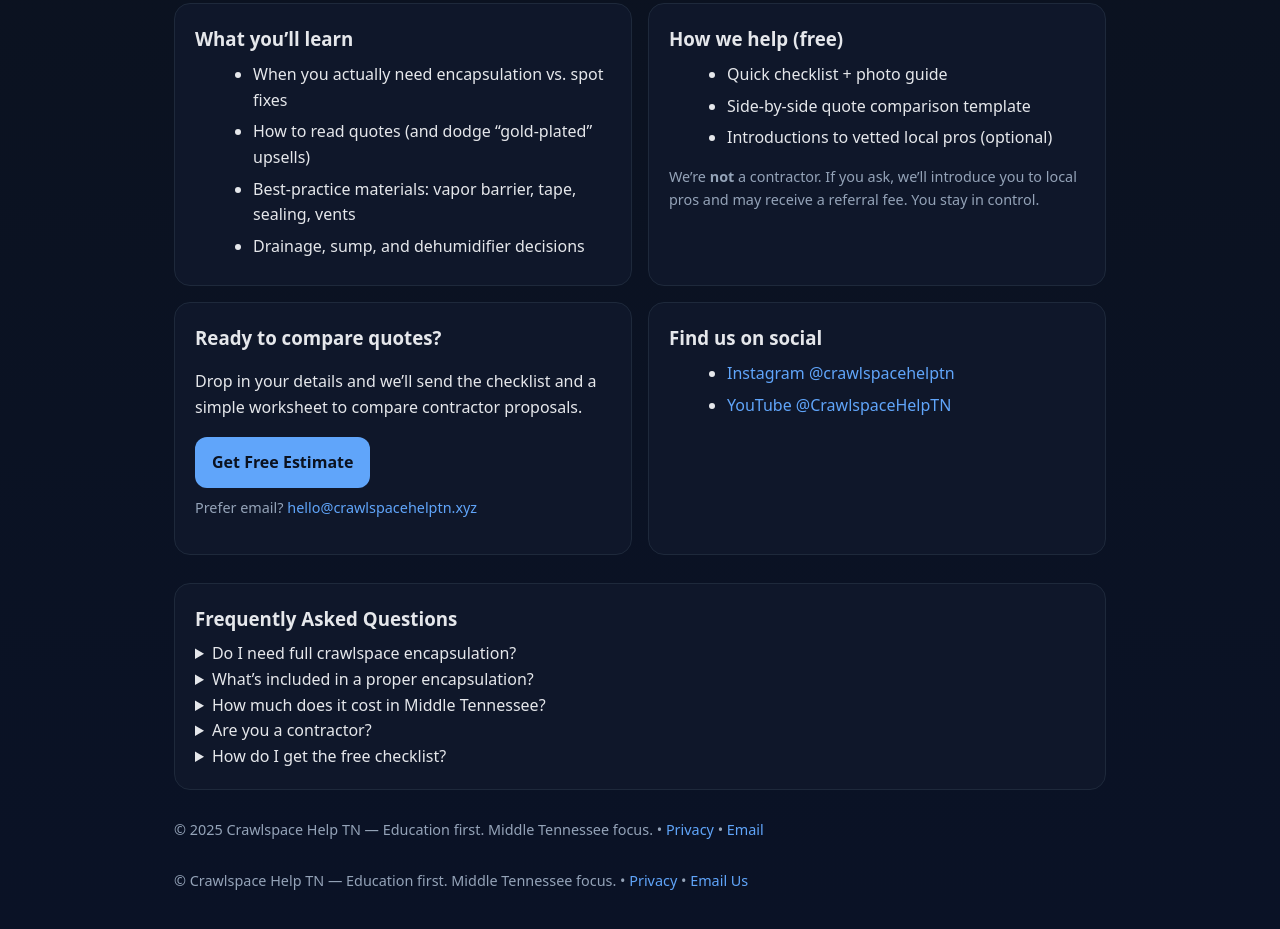
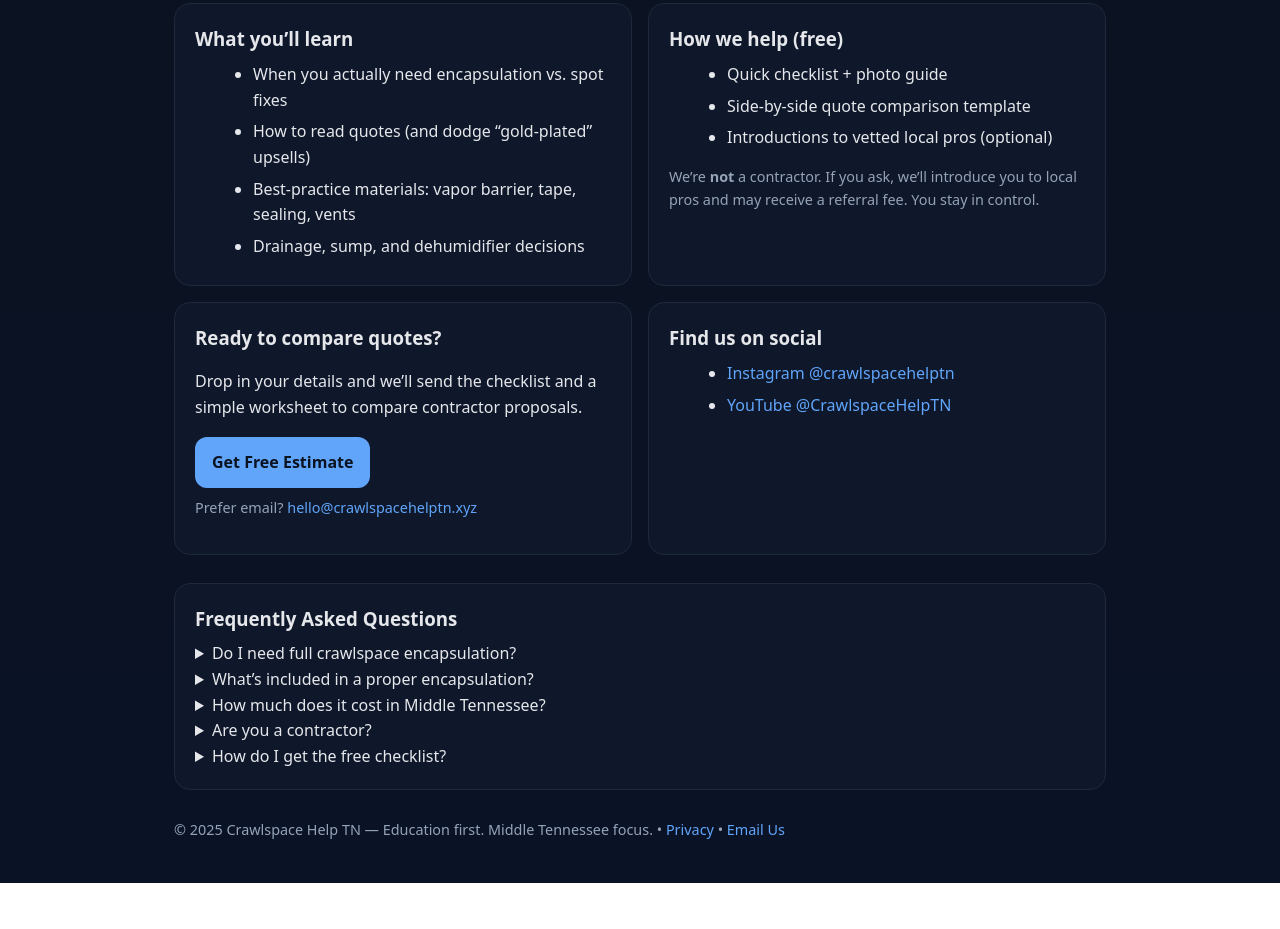
Before and after one commit to NateDiesel/CrawlspaceHelpTN, a website: page index.html in a window 1280 px wide. Shown: the part 741-1670 px from the top of the page. After the commit the page ends 1624 px from the top, so only its background shows below. Drawn offline with Linux system fonts and the light colour scheme.

Commit message:
Remove tel bindings; deduplicate footer; update README for email-first; re-verify Plausible.

```diff
--- a/assets/js/plausible-events.js
+++ b/assets/js/plausible-events.js
@@ -34,13 +34,8 @@
     on(el, 'click', () => fire('cta-estimate'));
   }
 
-  // ---- Phone / Email -------------------------------------------------------
+  // ---- Email only ----------------------------------------------------------
   function bindContactLinks() {
-    document.querySelectorAll('a[href^="tel:"]').forEach(a => {
-      if (a.__plb) return; a.__plb = true;
-      const number = a.getAttribute('href').replace(/^tel:/i, '');
-      on(a, 'click', () => fire('click-phone', { number }));
-    });
     document.querySelectorAll('a[href^="mailto:"]').forEach(a => {
       if (a.__plb) return; a.__plb = true;
       const address = a.getAttribute('href').replace(/^mailto:/i, '');
--- a/index.html
+++ b/index.html
@@ -297,9 +297,9 @@
     <!-- (Form embed moved to /estimate) -->
 
     <footer>
-  © <span id="y"></span> Crawlspace Help TN — Education first. Middle Tennessee focus. • <a href="privacy.html">Privacy</a> • <a href="mailto:hello@crawlspacehelptn.xyz" data-plausible-click="footer-email-click">Email</a>
-    <footer>
-  © <span id="y"></span> Crawlspace Help TN — Education first. Middle Tennessee focus. • <a href="privacy.html">Privacy</a> • <a href="mailto:hello@crawlspacehelptn.xyz?subject=Free%20Crawlspace%20Estimate" class="footer-email" data-plausible-click="footer-email-click">Email Us</a>
+      © <span id="y"></span> Crawlspace Help TN — Education first. Middle Tennessee focus. •
+      <a href="privacy.html">Privacy</a> •
+      <a href="mailto:hello@crawlspacehelptn.xyz?subject=Free%20Crawlspace%20Estimate" class="footer-email" data-plausible-click="footer-email-click">Email Us</a>
     </footer>
   <script>document.getElementById('y').textContent = new Date().getFullYear();</script>
   <script>
```
Also changed, not shown: README.md.
